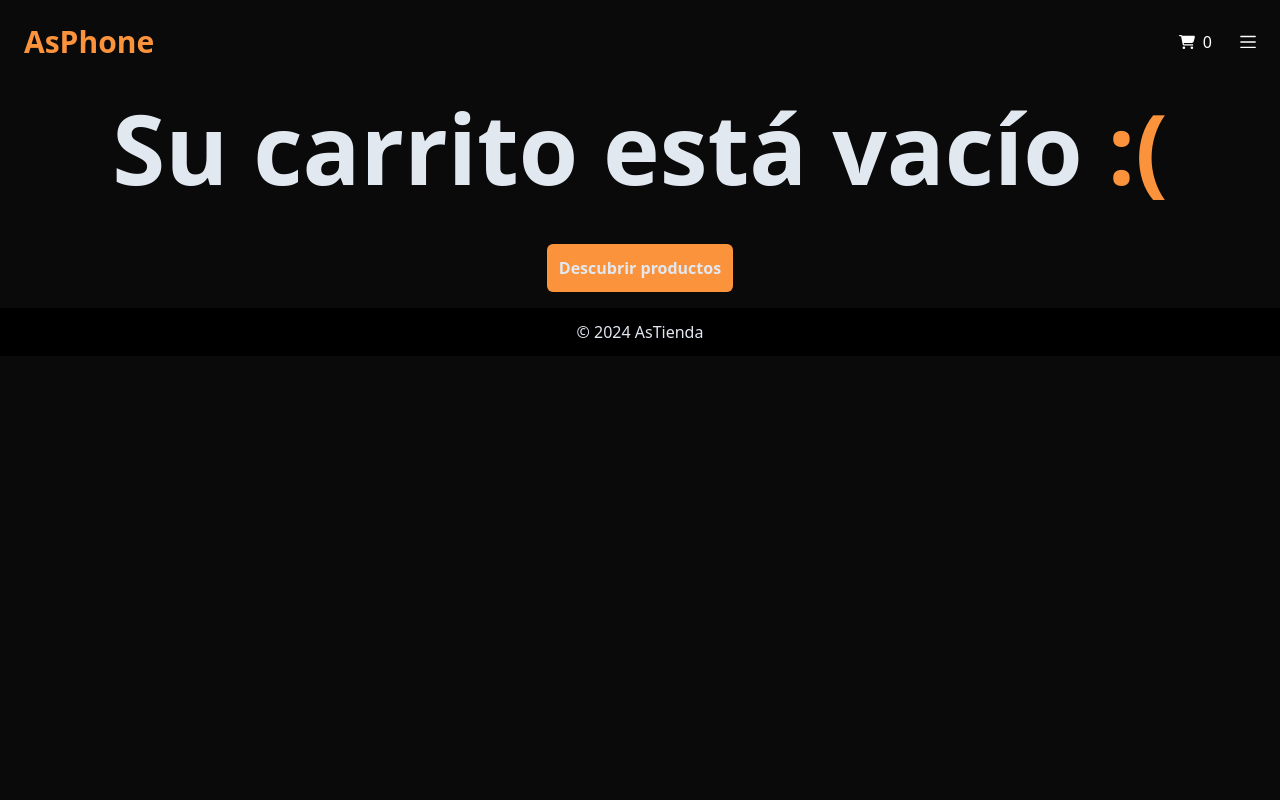
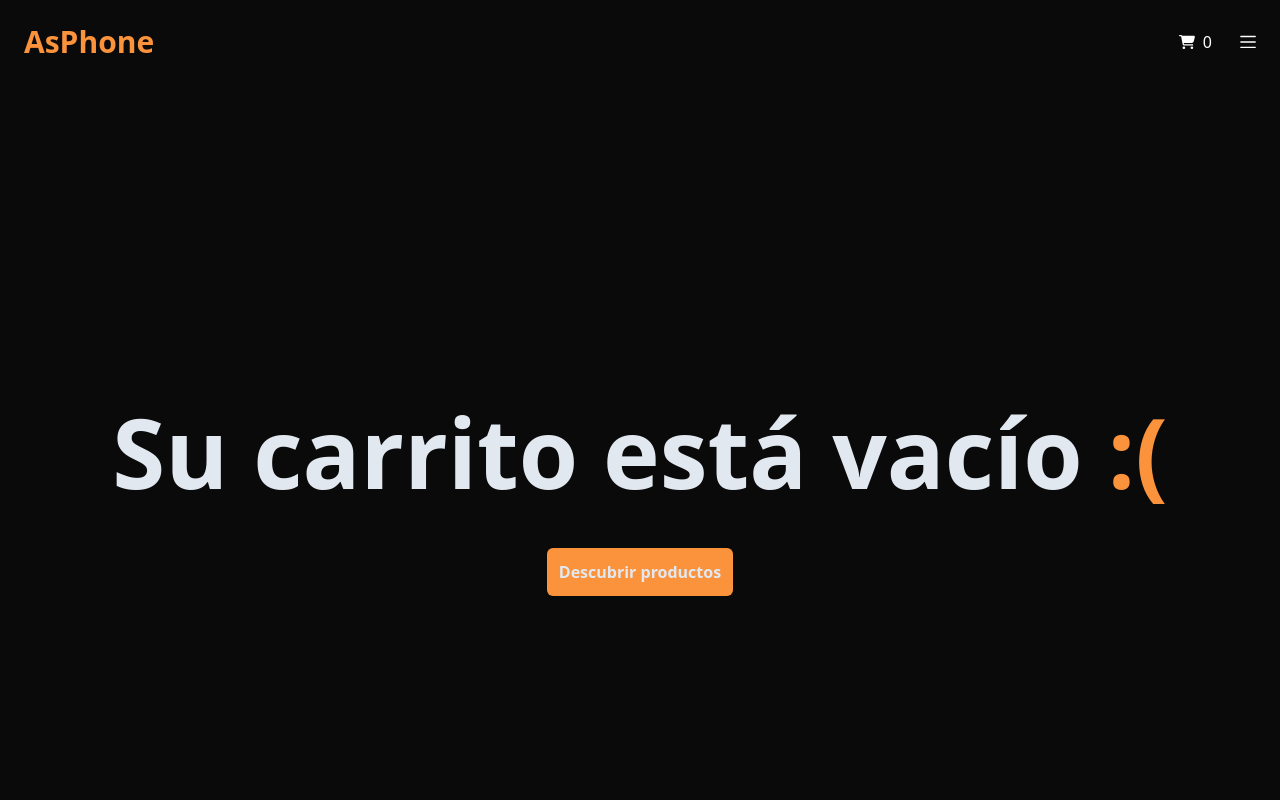
Before and after one commit to agussanchz/EcommerceApp, a Next.js app: page /cart in a window 1280 px wide. Shown: the top 800 px of the page. Built offline with nearby package versions, Linux system fonts and the light colour scheme; what tailwindcss-animated would draw is missing.

Commit message:
cambios en estilos

```diff
--- a/src/app/cart/page.jsx
+++ b/src/app/cart/page.jsx
@@ -21,8 +21,8 @@ export default function Page() {
     <div className='flex flex-col justify-center  p-4 gap-4 items-center'>
       {cart.length === 0 ? (
         <>
-        <div className='flex flex-col gap-12 items-center'>
-          <h2 className='font-bold text-8xl text-slate-200'>
+        <div className='flex flex-col justify-center gap-12 items-center h-screen'>
+          <h2 className='font-bold text-8xl text-slate-200 '>
             Su carrito está vacío <span className='text-orange-400'>:(</span>
           </h2>
           <Link href={'/products'} className='font-bold bg-orange-400 rounded-md  p-3 text-slate-200 hover:border hover:border-orange-400 hover:bg-transparent'>
--- a/src/app/layout.jsx
+++ b/src/app/layout.jsx
@@ -10,16 +10,16 @@ export const metadata = {
 export default function RootLayout({ children }) {
   return (
     <html lang="en">
-      <body className="bg-[#0a0a0a]">
+      <body className="flex flex-col min-h-screen bg-[#0a0a0a]">
         <ProductsProvider>
           <header>
             <Navbar />
           </header>
-          <main className="">
+          <main className="flex-grow">
             {children}
           </main>
         </ProductsProvider>
-        <footer className="text-center leading-[3rem] text-slate-200 bg-black">
+        <footer className="text-center leading-[3rem] text-slate-200 bg-black mt-auto">
           © {new Date().getFullYear()} AsTienda
         </footer>
       </body>
--- a/src/app/page.jsx
+++ b/src/app/page.jsx
@@ -10,7 +10,7 @@ export default function Home() {
           <a href='#products' className='animate-twice animate-duration-1000 animate-bounce text-9xl text-orange-400'>↓</a>
         </section>
         <section id='products' className="flex flex-col justify-center items-center gap-10 bg-black text-center w-screen h-screen relative">
-          <video src="/xlarge.mp4" className="absolute inset-0 object-cover w-full h-full" autoPlay loop muted></video>
+        <video src="/xlarge.mp4" className="absolute inset-0 object-cover w-full h-full" autoPlay loop muted playsInline></video>
           <div className="relative z-10 flex flex-col justify-center items-center gap-4">
             <h2 className='font-bold text-7xl text-slate-200'>Conoce nuestros</h2>
             <span className='font-bold text-7xl text-orange-300'>Productos.</span>
--- a/src/components/Card.jsx
+++ b/src/components/Card.jsx
@@ -10,7 +10,7 @@ export default function Card({ product }) {
 
 
     return (
-        <div className='flex flex-col justify-between items-center p-4 border border-black rounded-xl text-slate-200 sm:w-72 md:w-96 bg-[#9ca3af16] hover:bg-transparent hover:border-orange-400'>
+        <div className='flex flex-col justify-between items-center p-4 border border-black rounded-xl text-slate-200 sm:w-72 md:w-96 bg-[#9ca3af16]  hover:border-orange-400'>
             <Image
                 src={product.imagen}
                 alt={`Imagen de ${product.titulo}`}
```
